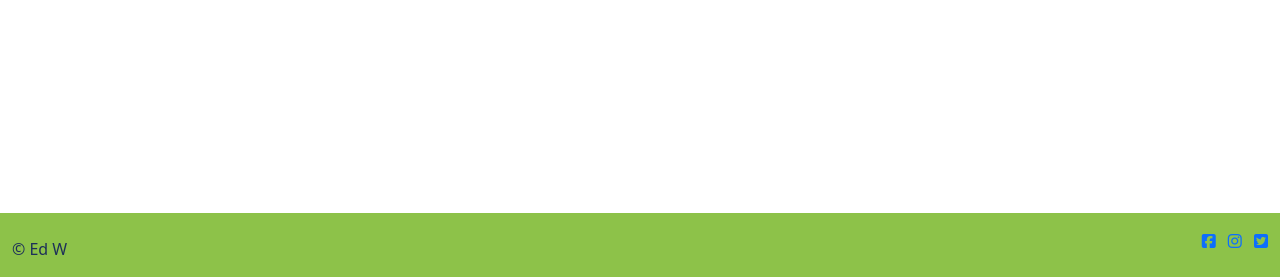
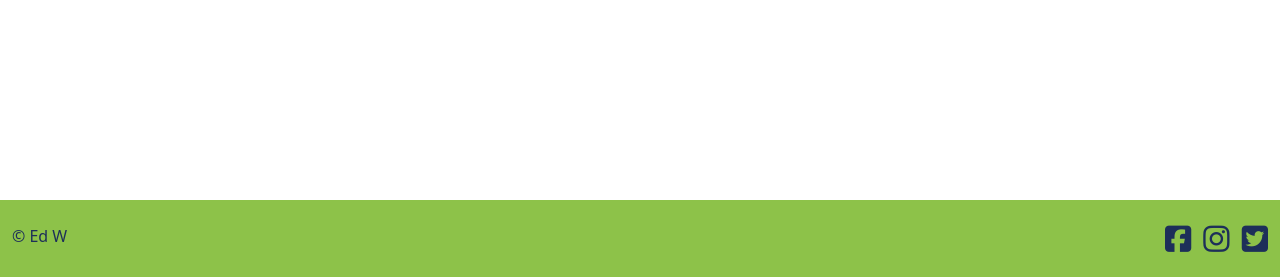
Before and after one commit to Ed-Whyatt/movie-lounge-ms-3, a Flask app: page /get_movies in a window 1280 px wide. Shown: the part 523-800 px from the top of the page. Run offline with Flask 2, Linux system fonts and the light colour scheme; data that the repository does not hold is empty; some libraries are stand-ins or nearby versions.

Commit message:
Add color and font size for footer

```diff
--- a/movielounge/static/css/style.css
+++ b/movielounge/static/css/style.css
@@ -94,3 +94,9 @@ footer {
 .accordion-button:focus {
     box-shadow: inherit;
 }
+
+/* footer */
+.footer li a span {
+    font-size: 30px;
+    color: #1D2F59;
+}
```
